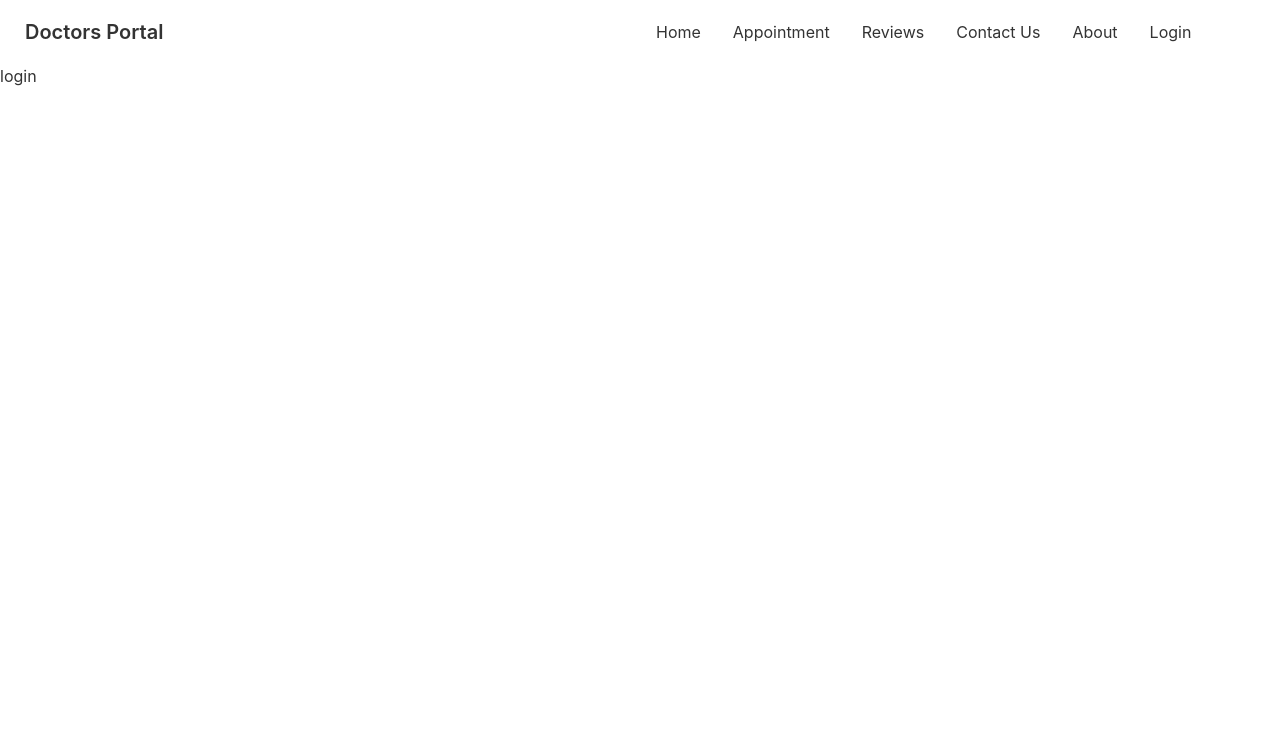
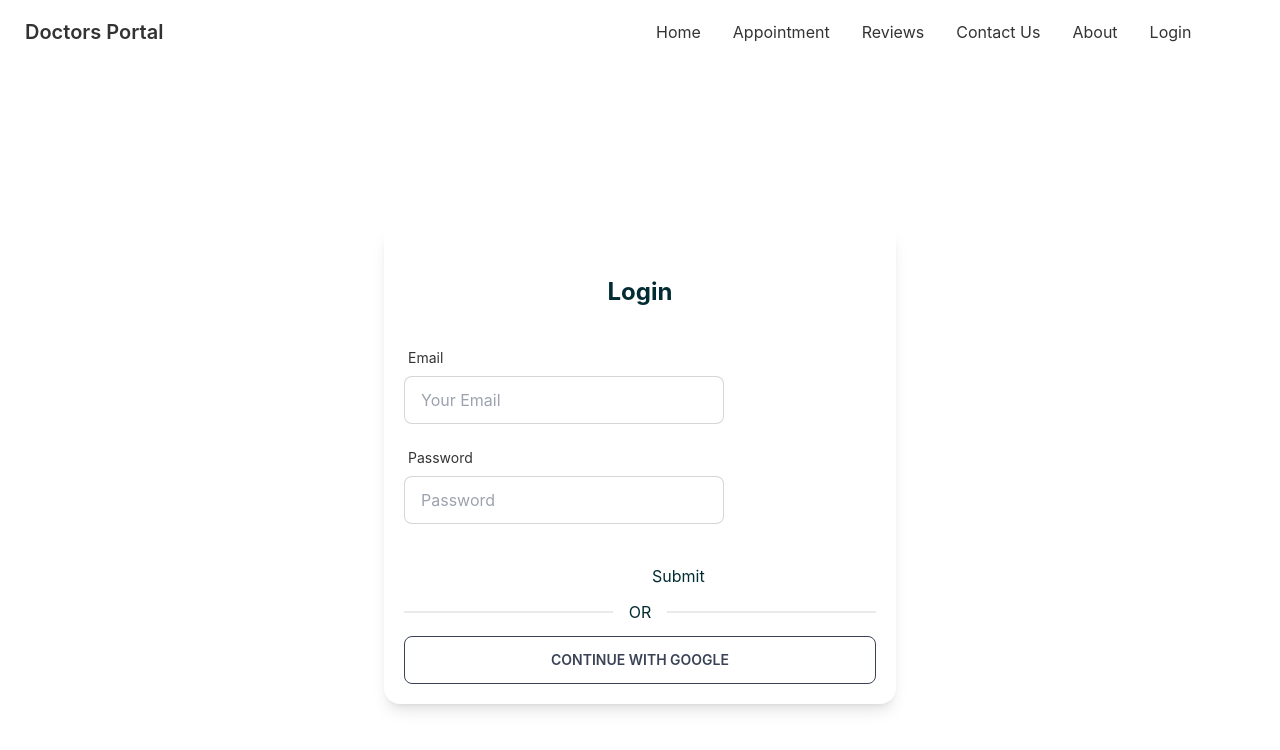
Before and after one commit to shakhawat-hridoy/doctors-portal, a React (Create React App) app: page /login in a window 1280 px wide. Shown: the top 750 px of the page. Built offline with nearby package versions, Linux system fonts and the light colour scheme.

Commit message:
login form half done

```diff
--- a/package.json
+++ b/package.json
@@ -13,6 +13,7 @@
     "react-day-picker": "^8.0.4",
     "react-dom": "^18.1.0",
     "react-firebase-hooks": "^5.0.3",
+    "react-hook-form": "^7.31.1",
     "react-router-dom": "^6.3.0",
     "react-scripts": "5.0.1",
     "web-vitals": "^2.1.4"
--- a/src/Pages/Appointment/AppointedService.js
+++ b/src/Pages/Appointment/AppointedService.js
@@ -3,9 +3,9 @@ import React from "react";
 
 const AppointedService = ({ service, setTreatment }) => {
   return (
-    <div class="card bg-base-100 lg:max-w-lg shadow-xl">
-      <div class="card-body items-center text-center">
-        <h2 class="card-title text-secondary">{service.name}</h2>
+    <div className="card bg-base-100 lg:max-w-lg shadow-xl">
+      <div className="card-body items-center text-center">
+        <h2 className="card-title text-secondary">{service.name}</h2>
         <p>
           {service.slots.length ? (
             <span>{service.slots[0]}</span>
@@ -17,7 +17,7 @@ const AppointedService = ({ service, setTreatment }) => {
           {service.slots.length} {service.slots.length > 1 ? "spaces" : "space"}{" "}
           available
         </p>
-        <div class="card-actions">
+        <div className="card-actions">
           {/* special label button for openning modal. Otherwise we would use normal button as always. */}
           <label
             for="booking-modal"
--- a/src/Pages/Appointment/BookingModal.js
+++ b/src/Pages/Appointment/BookingModal.js
@@ -20,10 +20,12 @@ const BookingModal = ({ date, treatment, setTreatment }) => {
 
   return (
     <div>
-      <input type="checkbox" id="booking-modal" class="modal-toggle" />
-      <div class="modal modal-bottom sm:modal-middle">
-        <div class="modal-box">
-          <h3 class="font-bold text-lg text-secondary">Booking for : {name}</h3>
+      <input type="checkbox" id="booking-modal" className="modal-toggle" />
+      <div className="modal modal-bottom sm:modal-middle">
+        <div className="modal-box">
+          <h3 className="font-bold text-lg text-secondary">
+            Booking for : {name}
+          </h3>
 
           {/* User info form */}
           <form
@@ -34,9 +36,12 @@ const BookingModal = ({ date, treatment, setTreatment }) => {
               type="text"
               value={format(date, "PP")}
               disabled
-              class="input input-bordered w-full max-w-xs"
+              className="input input-bordered w-full max-w-xs"
             />
-            <select name="slot" class="select select-bordered w-full max-w-xs">
+            <select
+              name="slot"
+              className="select select-bordered w-full max-w-xs"
+            >
               {slots.map((slot) => (
                 <option value={slot}>{slot}</option>
               ))}
@@ -45,30 +50,30 @@ const BookingModal = ({ date, treatment, setTreatment }) => {
               type="text"
               name="name"
               placeholder="Your Name"
-              class="input input-bordered w-full max-w-xs"
+              className="input input-bordered w-full max-w-xs"
             />
             <input
               type="email"
               name="email"
               placeholder="Email Address"
-              class="input input-bordered \ w-full max-w-xs"
+              className="input input-bordered \ w-full max-w-xs"
             />
             <input
               type="number"
               name="phone"
               placeholder="Phone Number"
-              class="input input-bordered w-full max-w-xs"
+              className="input input-bordered w-full max-w-xs"
             />
             <input
               type="submit"
               value="Submit"
-              class="input input-bordered border-secondary w-full max-w-xs btn btn-secondary"
+              className="input input-bordered border-secondary w-full max-w-xs btn btn-secondary"
             />
           </form>
-          <div class="modal-action">
+          <div className="modal-action">
             <label
               for="booking-modal"
-              class="btn btn-sm btn-circle absolute right-2 top-2 bg-secondary border-0"
+              className="btn btn-sm btn-circle absolute right-2 top-2 bg-secondary border-0"
             >
               ✕
             </label>
--- a/src/Pages/Home/Info.js
+++ b/src/Pages/Home/Info.js
@@ -10,19 +10,19 @@ const Info = () => {
       <InfoCard
         cardTitle="Openning Hours"
         description="usdhflewu"
-        bgclassName="bg-gradient-to-r from-secondary to-primary"
+        bgClass="bg-gradient-to-r from-secondary to-primary"
         img={clock}
       ></InfoCard>
       <InfoCard
         cardTitle="Our Locations"
         description="usdhflewushlufyhalu"
-        bgclassName="bg-accent"
+        bgClass="bg-neutral"
         img={marker}
       ></InfoCard>
       <InfoCard
         cardTitle="Contact Us"
         description="usdhflewushlufyhalu"
-        bgclassName="bg-gradient-to-r from-secondary to-primary"
+        bgClass="bg-gradient-to-r from-secondary to-primary"
         img={phone}
       ></InfoCard>
     </div>
--- a/src/Pages/Login/Login/Login.js
+++ b/src/Pages/Login/Login/Login.js
@@ -1,9 +1,130 @@
 import React from "react";
+import auth from "../../../firebase.init";
+
+import { useSignInWithGoogle } from "react-firebase-hooks/auth";
+import { useForm } from "react-hook-form";
 
 const Login = () => {
+  const [signInWithGoogle, user, loading, error] = useSignInWithGoogle(auth);
+
+  // for react hook form
+  const {
+    register,
+    formState: { errors },
+    handleSubmit,
+  } = useForm();
+  // for react hook form
+
+  if (user) {
+    console.log(user);
+  }
+
+  const onSubmit = (data) => {
+    console.log(data);
+  };
+
   return (
-    <div>
-      <h2>login</h2>
+    // to keep a card exactly at the middle of any page
+    <div className="flex justify-center items-center h-screen p-5">
+      <div className="card lg:max-w-lg text-primary-content shadow-lg p-5 ">
+        <div className="card-body">
+          <h2 className="text-center text-2xl font-bold">Login</h2>
+        </div>
+
+        {/* form from daisyui, its the actual visual form start */}
+
+        {/* Email field start */}
+        <div class="form-control w-full max-w-xs">
+          <label class="label">
+            <span class="label-text">Email</span>
+          </label>
+          <input
+            type="email"
+            placeholder="Your Email"
+            class="input input-bordered w-full max-w-xs"
+            {...register("email", {
+              required: {
+                value: true,
+                message: "Email is required",
+              },
+              pattern: {
+                value: /[a-z0-9]+@[a-z]+\.[a-z]{2,3}/,
+                message: "Provide a valid Email",
+              },
+            })}
+          />
+          <label class="label">
+            {errors.email?.type === "required" && (
+              <span class="label-text-alt text-red-500">
+                {errors.email.message}
+              </span>
+            )}
+            {errors.email?.type === "pattern" && (
+              <span class="label-text-alt text-red-500">
+                {errors.email.message}
+              </span>
+            )}
+          </label>
+        </div>
+        {/* Email field end */}
+
+        {/* password field start */}
+        <div class="form-control w-full max-w-xs">
+          <label class="label">
+            <span class="label-text">Password</span>
+          </label>
+          <input
+            type="password"
+            placeholder="Password"
+            class="input input-bordered w-full max-w-xs"
+            {...register("password", {
+              required: {
+                value: true,
+                message: "Password is required",
+              },
+              pattern: {
+                value: /[a-z0-9]+@[a-z]+\.[a-z]{2,3}/,
+                message: "Provide a valid Email",
+              },
+            })}
+          />
+          <label class="label">
+            {errors.email?.type === "required" && (
+              <span class="label-text-alt text-red-500">
+                {errors.email.message}
+              </span>
+            )}
+            {errors.email?.type === "pattern" && (
+              <span class="label-text-alt text-red-500">
+                {errors.email.message}
+              </span>
+            )}
+          </label>
+        </div>
+        {/* password field end */}
+
+        {/* form from daisyui, its the actual visual form end */}
+
+        {/* form from reack hooks form for adding funtionalities to input fields */}
+        <form onSubmit={handleSubmit(onSubmit)}>
+          <input />
+          {errors.firstName?.type === "required" && "First name is required"}
+
+          <input {...register("lastName", { required: true })} />
+          {errors.lastName && "Last name is required"}
+
+          <input type="submit" />
+        </form>
+        {/* form from reack hooks form  */}
+
+        <div className="divider">OR</div>
+        <button
+          onClick={() => signInWithGoogle()}
+          className="btn btn-outline btn-accent"
+        >
+          Continue with Google
+        </button>
+      </div>
     </div>
   );
 };
--- a/src/firebase.init.js
+++ b/src/firebase.init.js
@@ -6,12 +6,21 @@ import { getAuth } from "firebase/auth";
 
 // Your web app's Firebase configuration
 const firebaseConfig = {
-  apiKey: process.env.REACT_APP_API_KEY,
-  authDomain: process.env.REACT_APP_AUTH_DOMAIN,
-  projectId: process.env.REACT_APP_PROJECT_ID,
-  storageBucket: process.env.REACT_APP_STORAGE_BUCKET,
-  messagingSenderId: process.env.REACT_APP_MESSAGING_SENDER_ID,
-  appId: process.env.REACT_APP_APP_ID,
+  apiKey: "AIzaSyAbnqNVqAiIfJIednduF7r4NXsJNfQg0yY",
+  authDomain: "doctors-portal-64f69.firebaseapp.com",
+  projectId: "doctors-portal-64f69",
+  storageBucket: "doctors-portal-64f69.appspot.com",
+  messagingSenderId: "713731462330",
+  appId: "1:713731462330:web:54b8e7515cb7a105ee1e83",
+
+  // env file
+
+  // apiKey: process.env.REACT_APP_API_KEY,
+  // authDomain: process.env.REACT_APP_AUTH_DOMAIN,
+  // projectId: process.env.REACT_APP_PROJECT_ID,
+  // storageBucket: process.env.REACT_APP_STORAGE_BUCKET,
+  // messagingSenderId: process.env.REACT_APP_MESSAGING_SENDER_ID,
+  // appId: process.env.REACT_APP_APP_ID,
 };
 
 // Initialize Firebase
```
Also changed, not shown: 1 other file (tests, documents, lock files or other folders).
